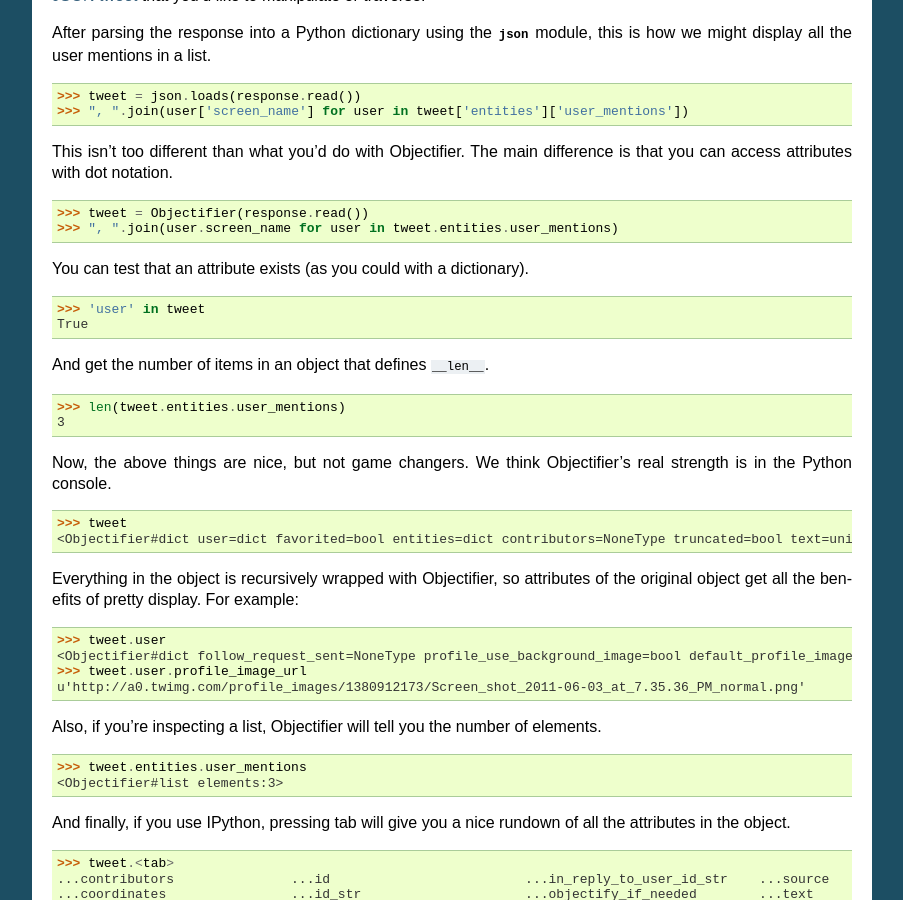
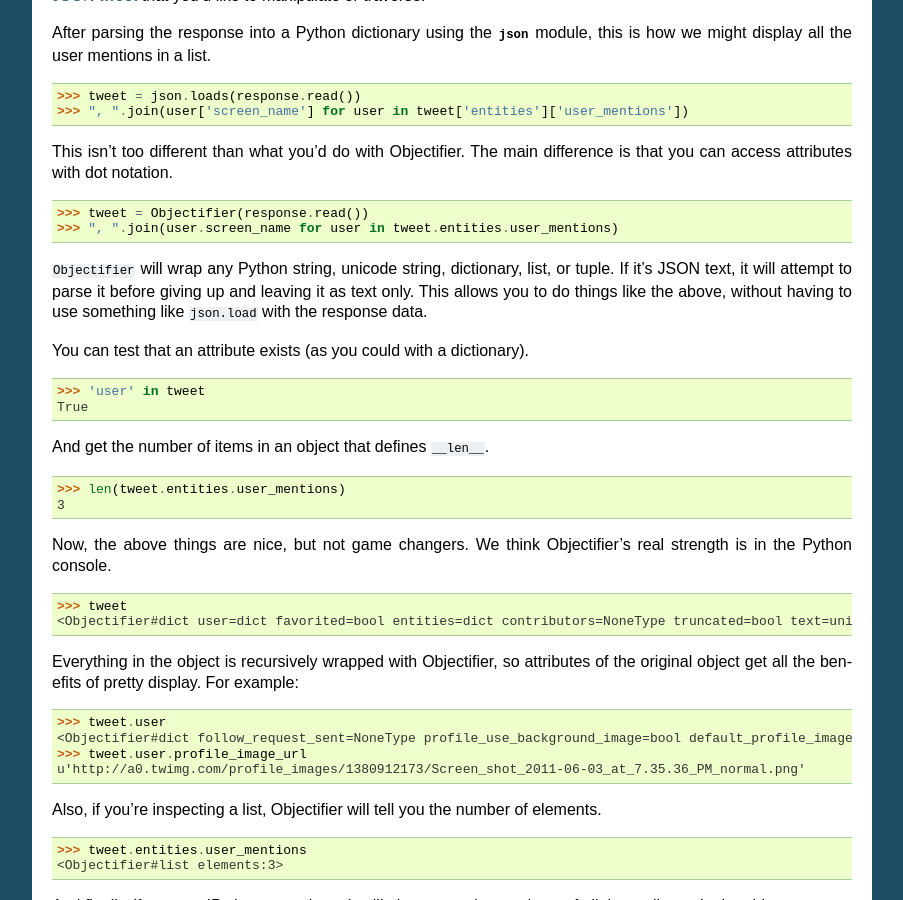
Before and after one commit to lionheart/objectifier, a Sphinx documentation site: the page built from docs/index.rst, in a window 1280 px wide and 900 px high, scrolled down 452 px. Shown: the whole window, without its empty margins (198-1101 px from the left). Built offline with Sphinx 7.4.7, drawn with Linux system fonts in a browser that asks for light colours; formulas are drawn with MathJax 3.

Commit message:
minor docs update

```diff
--- a/docs/index.rst
+++ b/docs/index.rst
@@ -69,6 +69,11 @@
     >>> tweet = Objectifier(response.read())
     >>> ", ".join(user.screen_name for user in tweet.entities.user_mentions)
 
+``Objectifier`` will wrap any Python string, unicode string, dictionary, list,
+or tuple. If it's JSON text, it will attempt to parse it before giving up and
+leaving it as text only. This allows you to do things like the above, without
+having to use something like ``json.load`` with the response data.
+
 You can test that an attribute exists (as you could with a dictionary).
 
     >>> 'user' in tweet
```
